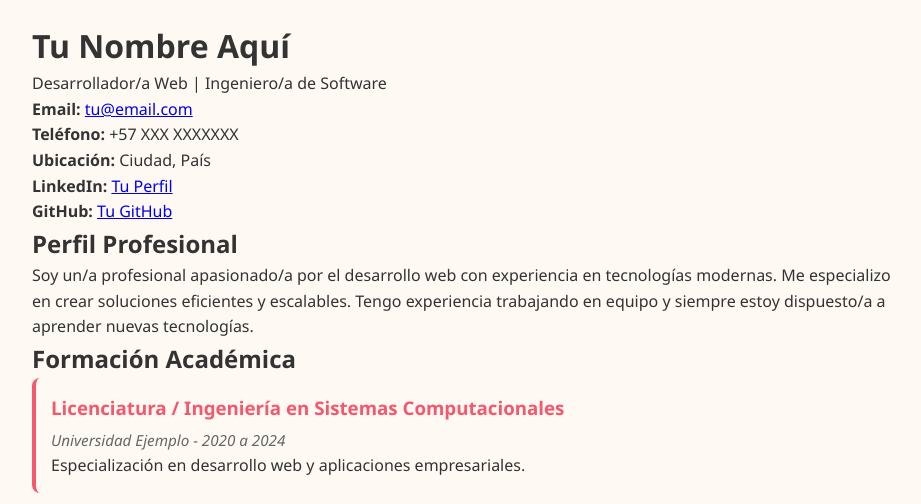
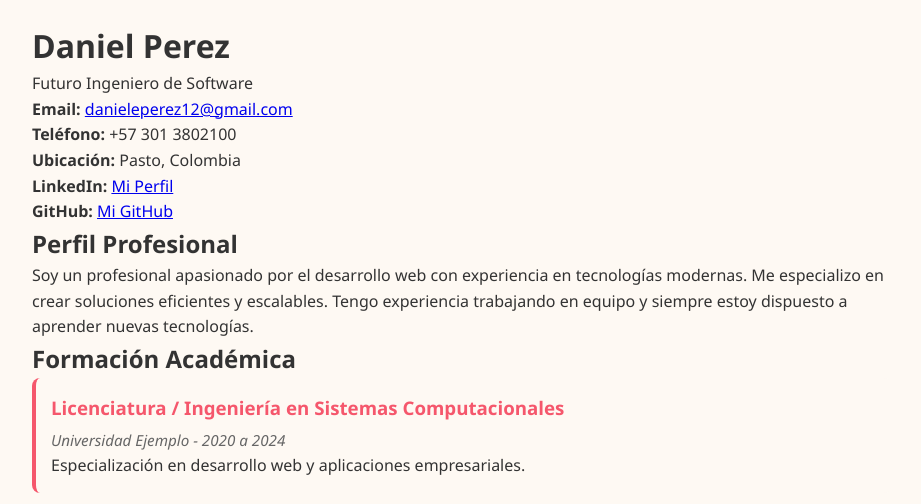
Before and after one commit to Whatfck/portafolio-profesional-estatico-evaluacion, a Django app: page /dev2/ in a window 1280 px wide. Shown: the top 504 px of the page, without its empty margins (178-1099 px from the left). Run offline with Django 5.2, Linux system fonts and the light colour scheme.

Commit message:
pagina 1

```diff
--- a/templates/dev2/portfolio.html
+++ b/templates/dev2/portfolio.html
@@ -12,15 +12,15 @@
         <!-- Encabezado / Datos Personales -->
         <header class="header">
             <div class="profile-section">
-                <h1 class="name">Tu Nombre Aquí</h1>
-                <p class="title">Desarrollador/a Web | Ingeniero/a de Software</p>
+                <h1 class="name">Daniel Perez</h1>
+                <p class="title">Futuro Ingeniero de Software</p>
 
                 <div class="contact-info">
-                    <p><strong>Email:</strong> <a href="mailto:tu@email.com">tu@email.com</a></p>
-                    <p><strong>Teléfono:</strong> +57 XXX XXXXXXX</p>
-                    <p><strong>Ubicación:</strong> Ciudad, País</p>
-                    <p><strong>LinkedIn:</strong> <a href="https://linkedin.com" target="_blank">Tu Perfil</a></p>
-                    <p><strong>GitHub:</strong> <a href="https://github.com" target="_blank">Tu GitHub</a></p>
+                    <p><strong>Email:</strong> <a href="danieleperez12@gmail.com">danieleperez12@gmail.com</a></p>
+                    <p><strong>Teléfono:</strong> +57 301 3802100</p>
+                    <p><strong>Ubicación:</strong> Pasto, Colombia</p>
+                    <p><strong>LinkedIn:</strong> <a href="https://linkedin.com" target="_blank">Mi Perfil</a></p>
+                    <p><strong>GitHub:</strong> <a href="https://github.com/Whatfck" target="_blank">Mi GitHub</a></p>
                 </div>
             </div>
         </header>
@@ -29,9 +29,9 @@
         <section class="profile-professional">
             <h2>Perfil Profesional</h2>
             <p>
-                Soy un/a profesional apasionado/a por el desarrollo web con experiencia en tecnologías modernas.
+                Soy un profesional apasionado por el desarrollo web con experiencia en tecnologías modernas.
                 Me especializo en crear soluciones eficientes y escalables. Tengo experiencia trabajando en equipo
-                y siempre estoy dispuesto/a a aprender nuevas tecnologías.
+                y siempre estoy dispuesto a aprender nuevas tecnologías.
             </p>
         </section>
 
```
